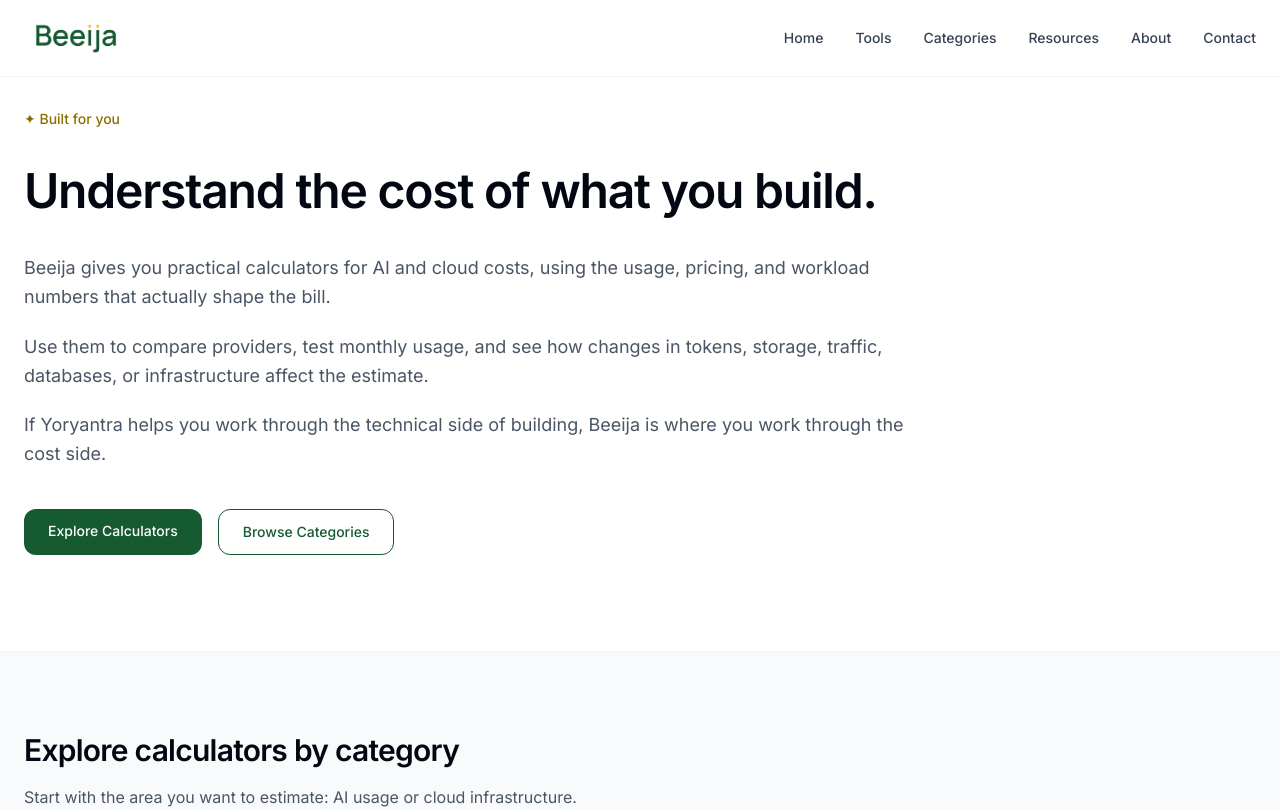
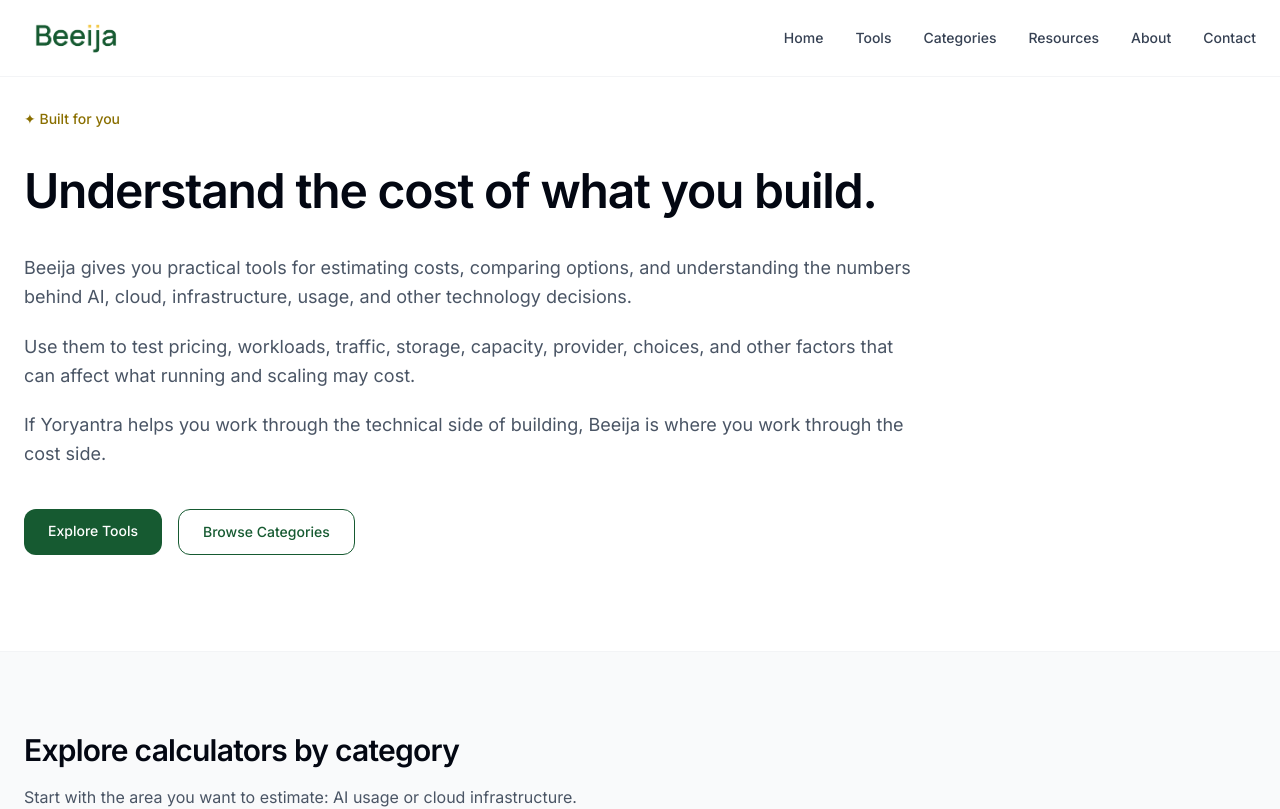
Before and after one commit to vaarunsonawwane-ops/beeija, a Next.js app: page / in a window 1280 px wide. Shown: the top 809 px of the page. Built offline with nearby package versions, Linux system fonts and the light colour scheme.

Commit message:
Update page.tsx

```diff
--- a/app/page.tsx
+++ b/app/page.tsx
@@ -3,20 +3,20 @@ import type { Metadata } from "next";
 
 export const metadata: Metadata = {
   title: {
-    absolute: "Beeija | AI & Cloud Cost Calculators",
+    absolute: "Beeija | AI & Technology Cost Planning Tools",
   },
 
   description:
-    "Practical calculators for estimating AI and cloud costs, comparing providers, and testing usage, workload, and scaling assumptions.",
+    "Practical tools for estimating AI, cloud, infrastructure, API, SaaS, capacity, and technology costs, comparing options, and testing usage or workload assumptions.",
 
   alternates: {
     canonical: "https://beeija.com",
   },
 
   openGraph: {
-    title: "Beeija | AI & Cloud Cost Calculators",
+    title: "Beeija | AI & Technology Cost Planning Tools",
     description:
-      "Estimate AI and cloud costs, compare providers, and test how usage, workload, and scaling assumptions affect the result.",
+      "Estimate AI and technology costs, compare providers and options, and test how usage, workload, and scaling assumptions affect the result.",
     url: "https://beeija.com",
     siteName: "Beeija",
     type: "website",
@@ -24,9 +24,9 @@ export const metadata: Metadata = {
 
   twitter: {
     card: "summary_large_image",
-    title: "Beeija | AI & Cloud Cost Calculators",
+    title: "Beeija | AI & Technology Cost Planning Tools",
     description:
-      "Estimate AI and cloud costs, compare providers, and test usage, workload, and scaling assumptions.",
+      "Estimate AI and technology costs, compare options, and test usage, workload, and scaling assumptions.",
   },
 };
 
@@ -60,13 +60,14 @@ export default function HomePage() {
 
           <div className="mt-8 max-w-4xl space-y-5 text-lg leading-relaxed text-gray-600">
             <p>
-              Beeija gives you practical calculators for AI and cloud costs, using the usage, pricing,
-              and workload numbers that actually shape the bill.
+              Beeija gives you practical tools for estimating costs, comparing options,
+              and understanding the numbers behind AI, cloud, infrastructure, usage,
+			  and other technology decisions.
             </p>
 
             <p>
-              Use them to compare providers, test monthly usage, and see how changes in tokens,
-              storage, traffic, databases, or infrastructure affect the estimate.
+              Use them to test pricing, workloads, traffic, storage, capacity, provider,
+              choices, and other factors that can affect what running and scaling may cost.
             </p>
 
             <p>
@@ -80,7 +81,7 @@ export default function HomePage() {
               href="/tools"
               className="rounded-xl bg-[var(--green)] px-6 py-3 text-sm font-medium !text-white transition hover:-translate-y-0.5 hover:opacity-95"
             >
-              Explore Calculators
+              Explore Tools
             </Link>
 
             <Link
```
